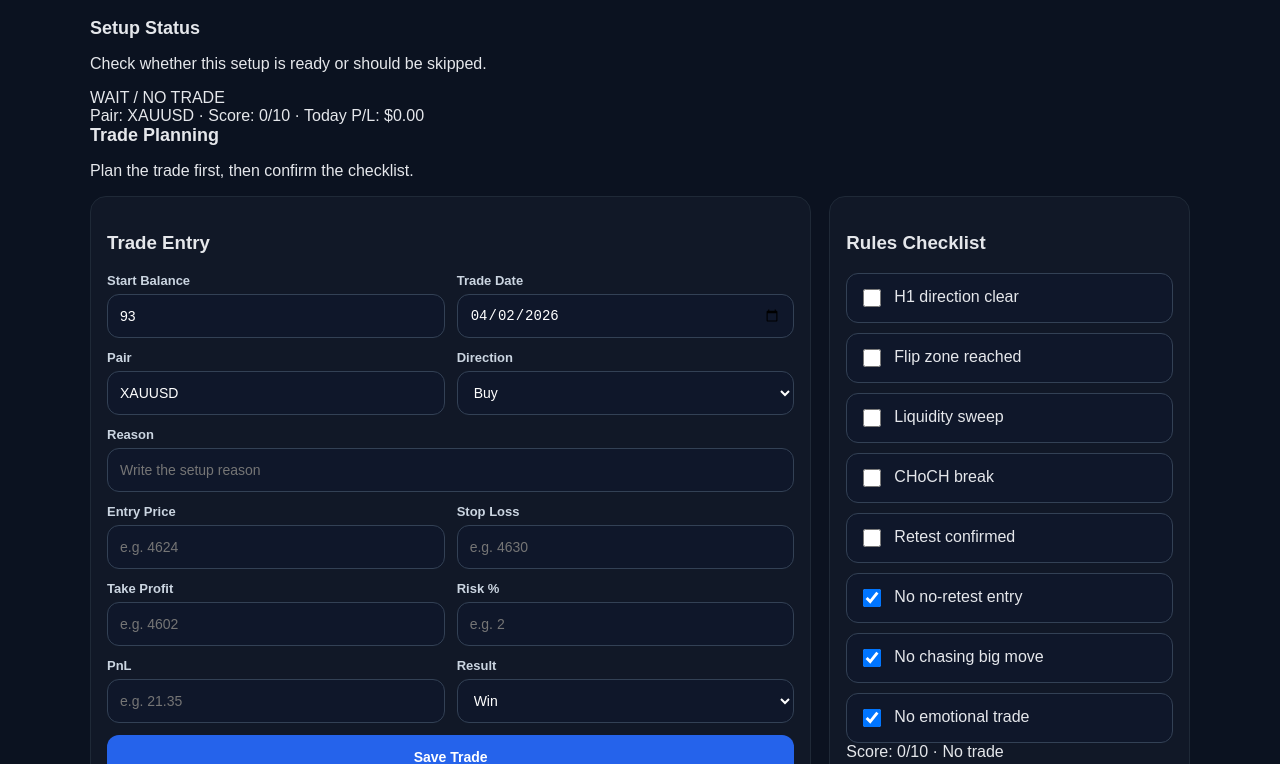
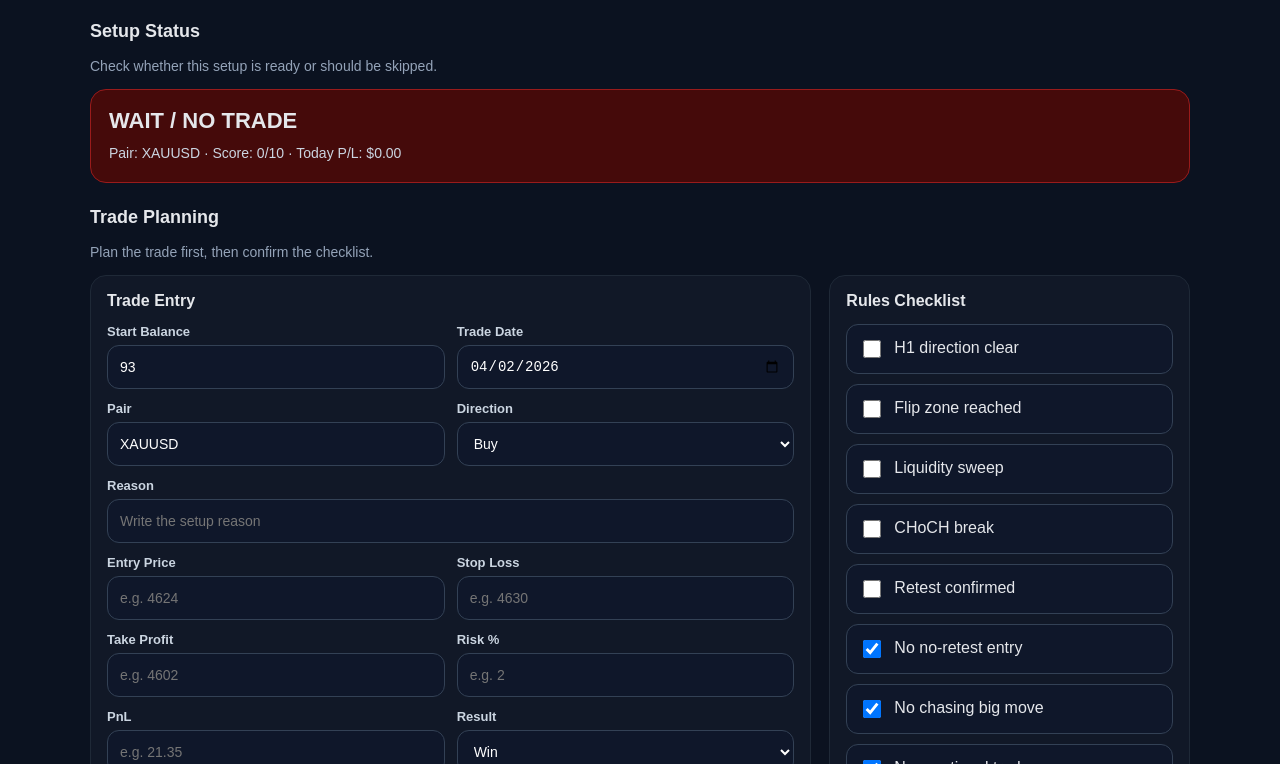
Before and after one commit to vincentPratick/Trading_Discipline, a React (Create React App) app: page / in a window 1280 px wide. Shown: the part 556-1320 px from the top of the page. Built offline with nearby package versions, Linux system fonts and the light colour scheme.

Commit message:
Add new styles for sections and status panels

```diff
--- a/src/styles.css
+++ b/src/styles.css
@@ -300,3 +300,105 @@ body,
     font-size: 13px;
   }
 }
+.section-block {
+  margin-bottom: 24px;
+}
+
+.section-header {
+  margin-bottom: 12px;
+}
+
+.section-desc {
+  margin: 4px 0 0 0;
+  color: #94a3b8;
+  font-size: 14px;
+  line-height: 1.5;
+}
+
+.subsection-title {
+  margin: 0 0 14px 0;
+  font-size: 16px;
+  font-weight: 700;
+}
+
+.status-panel {
+  border-radius: 16px;
+  padding: 18px;
+  border: 1px solid #334155;
+}
+
+.status-main {
+  font-size: 22px;
+  font-weight: 700;
+  line-height: 1.2;
+}
+
+.status-sub {
+  margin-top: 8px;
+  color: #cbd5e1;
+  font-size: 14px;
+  line-height: 1.5;
+}
+
+.mini-status {
+  margin-top: 16px;
+  padding: 14px;
+  border-radius: 12px;
+  font-weight: 700;
+  border: 1px solid #334155;
+}
+
+.status-ready {
+  background: #052e16;
+  border-color: #166534;
+}
+
+.status-wait {
+  background: #450a0a;
+  border-color: #991b1b;
+}
+
+.full-btn {
+  width: 100%;
+}
+
+.danger-btn {
+  background: #991b1b;
+  color: white;
+  border: none;
+  border-radius: 10px;
+  padding: 8px 12px;
+  cursor: pointer;
+  font-size: 13px;
+  min-height: 38px;
+}
+
+@media (max-width: 600px) {
+  .section-block {
+    margin-bottom: 18px;
+  }
+
+  .section-header {
+    margin-bottom: 10px;
+  }
+
+  .section-desc {
+    font-size: 13px;
+  }
+
+  .status-panel {
+    padding: 14px;
+  }
+
+  .status-main {
+    font-size: 18px;
+  }
+
+  .subsection-title {
+    font-size: 15px;
+  }
+
+  .danger-btn {
+    width: 100%;
+  }
+}
```
